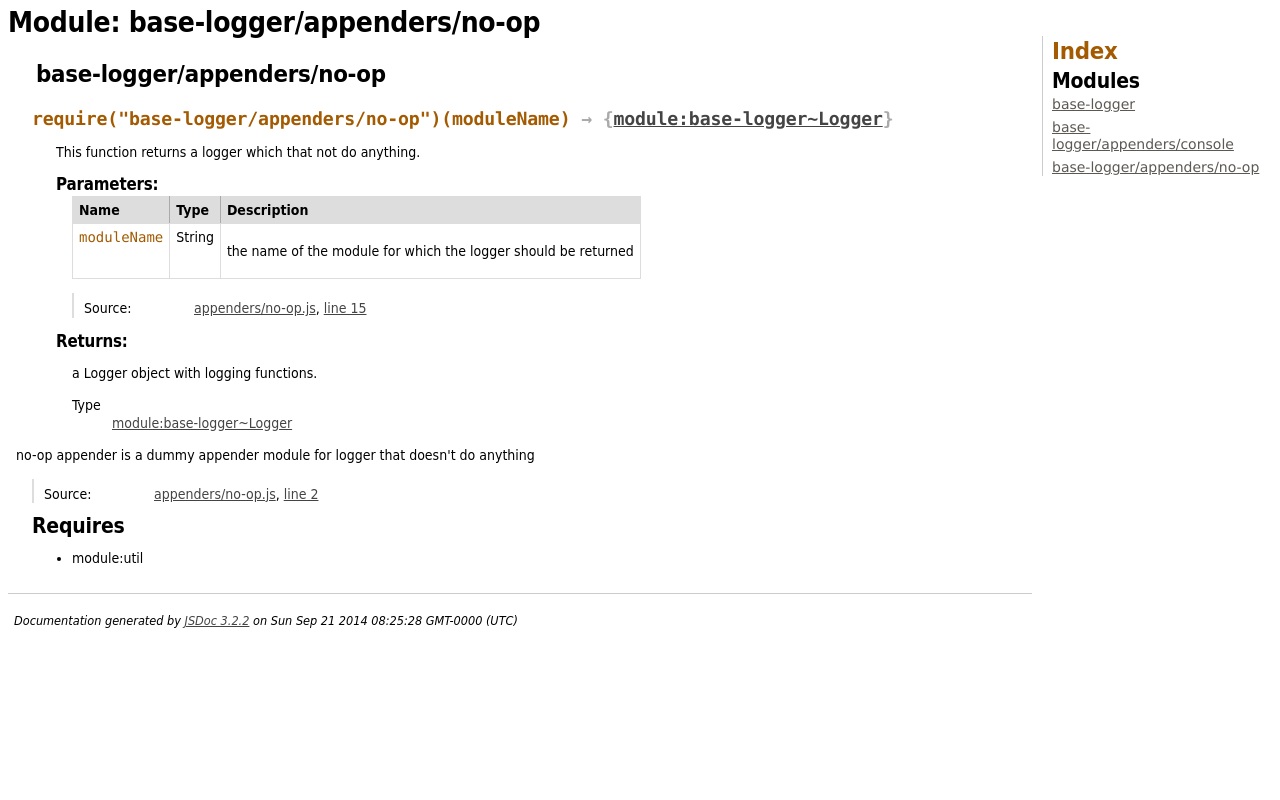
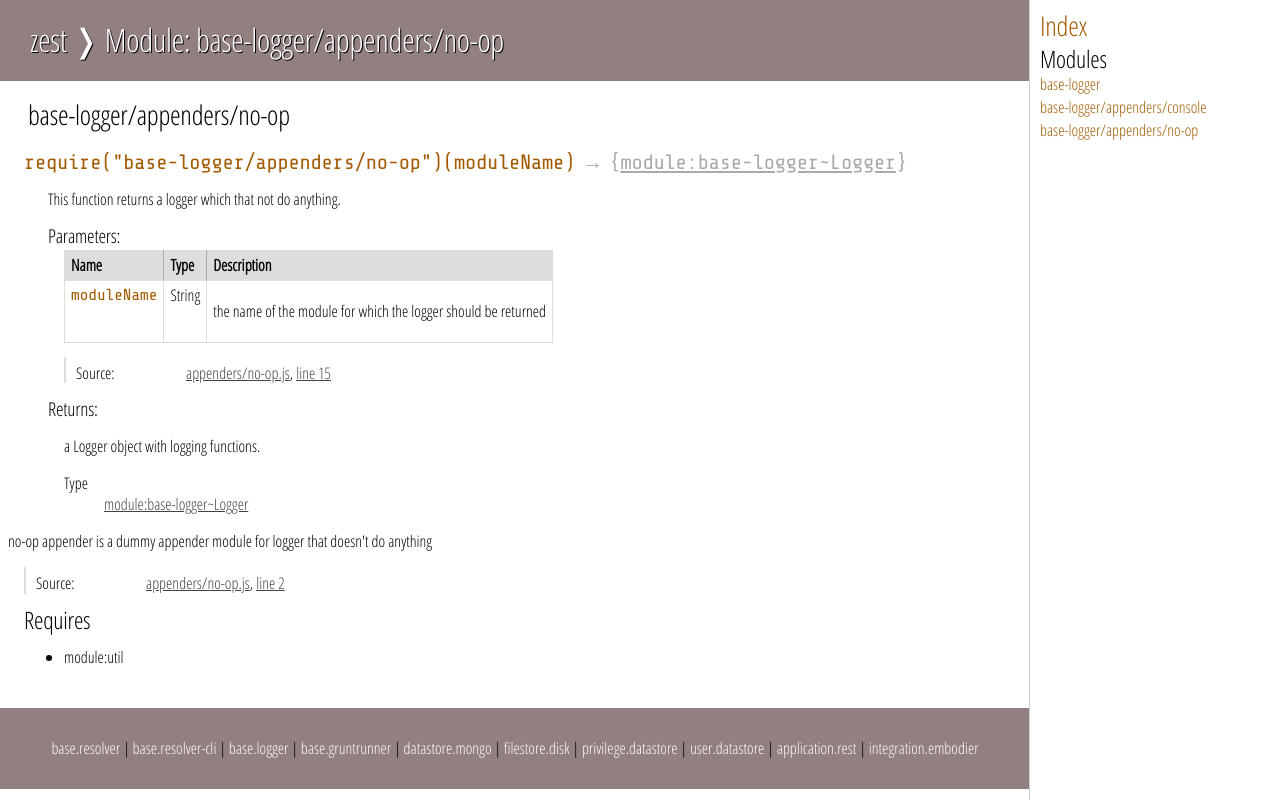
Before and after one commit to zest/base.logger, a plain HTML site: page no-op.html in a window 1280 px wide. Drawn offline with nearby package versions, Linux system fonts and the light colour scheme.

Commit message:
auto commit base.logger on 2014-09-21

```diff
--- a/no-op.html
+++ b/no-op.html
@@ -2,7 +2,7 @@
 <html lang="en">
 <head>
     <meta charset="utf-8">
-    <title>JSDoc: Module: base-logger/appenders/no-op</title>
+    <title> zest &#x276d; Module: base-logger/appenders/no-op</title>
 
     <script src="scripts/prettify/prettify.js"> </script>
     <script src="scripts/prettify/lang-css.js"> </script>
@@ -17,7 +17,7 @@
 
 <div id="main">
 
-    <h1 class="page-title">Module: base-logger/appenders/no-op</h1>
+    <h1 class="page-title">zest &#x276d; Module: base-logger/appenders/no-op</h1>
 
 
 
@@ -249,18 +249,14 @@
 
 
 
+    <footer>
+        <a href="http://zest.github.io/base.resolver/">base.resolver</a>  | <a href="http://zest.github.io/base.resolver-cli/">base.resolver-cli</a>  | <a href="http://zest.github.io/base.logger/">base.logger</a>  | <a href="http://zest.github.io/base.gruntrunner/">base.gruntrunner</a>  | <a href="http://zest.github.io/datastore.mongo/">datastore.mongo</a>  | <a href="http://zest.github.io/filestore.disk/">filestore.disk</a>  | <a href="http://zest.github.io/privilege.datastore/">privilege.datastore</a>  | <a href="http://zest.github.io/user.datastore/">user.datastore</a>  | <a href="http://zest.github.io/application.rest/">application.rest</a>  | <a href="http://zest.github.io/integration.embodier/">integration.embodier</a>
+    </footer>
 </div>
 
 <nav>
     <h2><a href="index.html">Index</a></h2><h3>Modules</h3><ul><li><a href="module-base-logger.html">base-logger</a></li><li><a href="console.html">base-logger/appenders/console</a></li><li><a href="no-op.html">base-logger/appenders/no-op</a></li></ul>
 </nav>
-
-<br clear="both">
-
-<footer>
-    Documentation generated by <a href="https://github.com/jsdoc3/jsdoc">JSDoc 3.2.2</a> on Sun Sep 21 2014 08:25:28 GMT-0000 (UTC)
-</footer>
-
 <script> prettyPrint(); </script>
 <script src="scripts/linenumber.js"> </script>
 </body>
--- a/styles/jsdoc-default.css
+++ b/styles/jsdoc-default.css
@@ -1,12 +1,13 @@
-html
-{
+@import url(http://fonts.googleapis.com/css?family=Open+Sans:300italic,400italic,600italic,400,300,600|Open+Sans+Condensed:300,300italic|Share+Tech+Mono);
+
+html {
     overflow: auto;
     background-color: #fff;
 }
 
-body
-{
-	font: 14px "DejaVu Sans Condensed", "Liberation Sans", "Nimbus Sans L", Tahoma, Geneva, "Helvetica Neue", Helvetica, Arial, sans serif;
+body {
+    font-family: 'Open Sans Condensed', sans-serif;
+    font-weight: 300;
     line-height: 130%;
     color: #000;
     background-color: #fff;
@@ -24,15 +25,13 @@ a:active {
     color: #444;
 }
 
-header
-{
+header {
     display: block;
     padding: 6px 4px;
 }
 
 .class-description {
     font-style: italic;
-	font-family: Palatino, 'Palatino Linotype', serif;
     font-size: 130%;
     line-height: 140%;
     margin-bottom: 1em;
@@ -40,18 +39,18 @@ header
 }
 
 #main {
-    float: left;
-    width: 100%;
+    position: fixed;
+    top: 0;
+    left: 0;
+    right: 250px;
+    bottom: 0;
+    overflow: auto;
 }
 
-section
-{
+section {
     display: block;
-
     background-color: #fff;
     padding: 12px 24px;
-    border-bottom: 1px solid #ccc;
-    margin-right: 240px;
 }
 
 .variation {
@@ -66,24 +65,25 @@ section
     font-weight: lighter;
 }
 
-nav
-{
+nav {
     display: block;
-	float: left;
-    margin-left: -230px;
-    margin-top: 28px;
-    width: 220px;
+    position: fixed;
+    top: 0;
+    right: 0;
+    bottom: 0;
     border-left: 1px solid #ccc;
-    padding-left: 9px;
+    padding: 10px;
+    overflow: auto;
+    width: 230px;
 }
 
 nav ul {
-    font-family: 'Lucida Grande', 'Lucida Sans Unicode', arial, sans-serif;
+    font-family: 'Open Sans Condensed', sans-serif;
     font-size: 100%;
     line-height: 17px;
-    padding:0;
-    margin:0;
-    list-style-type:none;
+    padding: 0;
+    margin: 0;
+    list-style-type: none;
 }
 
 nav h2 a, nav h2 a:visited {
@@ -100,85 +100,98 @@ nav li {
 }
 
 nav a {
-    color: #5C5954;
+    text-decoration: none;
+    color: #A35A00;
 }
 
 nav a:visited {
-    color: #5C5954;
+    color: #A35A00;
 }
 
 nav a:active {
-    color: #5C5954;
+    color: #A35A00;
 }
 
 footer {
     display: block;
-    padding: 6px;
+    padding: 30px;
     margin-top: 12px;
-    font-style: italic;
-    font-size: 90%;
+    text-align: center;
+    font-size: 100%;
+    background: #927F7F;
 }
 
-h1
-{
+footer a {
+    text-decoration: none;
+    color: #ffffff !important;
+}
+
+h1 {
     font-size: 200%;
-	font-weight: bold;
+    font-weight: normal;
     letter-spacing: -0.01em;
     margin: 6px 0 9px 0;
 }
 
-h2
-{
+.page-title {
+    font-size: 200%;
+    font-weight: normal;
+    letter-spacing: -0.01em;
+    text-shadow: 1px 1px 0 #000000;
+    margin: 0;
+    padding: 30px;
+    background: #927F7F;
+    color: #ffffff;
+}
+
+h2 {
     font-size: 170%;
-	font-weight: bold;
+    font-weight: normal;
     letter-spacing: -0.01em;
     margin: 6px 0 3px 0;
 }
 
-h3
-{
+h3 {
     font-size: 150%;
-	font-weight: bold;
+    font-weight: normal;
     letter-spacing: -0.01em;
     margin-top: 16px;
     margin: 6px 0 3px 0;
 }
 
-h4
-{
+h4 {
     font-size: 130%;
-	font-weight: bold;
+    font-weight: normal;
     letter-spacing: -0.01em;
     margin-top: 16px;
     margin: 18px 0 3px 0;
     color: #A35A00;
 }
 
-h5, .container-overview .subsection-title
-{
+h5, .container-overview .subsection-title {
     font-size: 120%;
-	font-weight: bold;
+    font-weight: normal;
     letter-spacing: -0.01em;
     margin: 8px 0 3px -16px;
 }
 
-h6
-{
+h6 {
     font-size: 100%;
     letter-spacing: -0.01em;
     margin: 6px 0 3px 0;
     font-style: italic;
 }
 
-.ancestors { color: #999; }
-.ancestors a
-{
+.ancestors {
+    color: #999;
+}
+
+.ancestors a {
     color: #999 !important;
     text-decoration: none;
 }
 
-.important
-{
+.important {
     font-weight: bold;
     color: #950B02;
 }
@@ -187,22 +200,50 @@ h6
     text-indent: -1000px;
 }
 
-.type-signature {
+.type-signature, .type-signature a, .type-signature a:visited, .type-signature a:active {
     color: #aaa;
 }
 
 .name, .signature {
-	font-family: Consolas, "Lucida Console", Monaco, monospace;
+    font-family: 'Share Tech Mono', monospace;
 }
 
-.details { margin-top: 14px; border-left: 2px solid #DDD; }
-.details dt { width:100px; float:left; padding-left: 10px;  padding-top: 6px; }
-.details dd { margin-left: 50px; }
-.details ul { margin: 0; }
-.details ul { list-style-type: none; }
-.details li { margin-left: 30px; padding-top: 6px; }
-.details pre.prettyprint { margin: 0 }
-.details .object-value { padding-top: 0; }
+.details {
+    margin-top: 14px;
+    border-left: 2px solid #DDD;
+}
+
+.details dt {
+    width: 100px;
+    float: left;
+    padding-left: 10px;
+    padding-top: 6px;
+}
+
+.details dd {
+    margin-left: 50px;
+}
+
+.details ul {
+    margin: 0;
+}
+
+.details ul {
+    list-style-type: none;
+}
+
+.details li {
+    margin-left: 30px;
+    padding-top: 6px;
+}
+
+.details pre.prettyprint {
+    margin: 0
+}
+
+.details .object-value {
+    padding-top: 0;
+}
 
 .description {
     margin-bottom: 1em;
@@ -210,16 +251,13 @@ h6
     margin-top: 1em;
 }
 
-.code-caption
-{
+.code-caption {
     font-style: italic;
-	font-family: Palatino, 'Palatino Linotype', serif;
     font-size: 107%;
     margin: 0;
 }
 
-.prettyprint
-{
+.prettyprint {
     border: 1px solid #ddd;
     width: 80%;
     overflow: auto;
@@ -229,9 +267,8 @@ h6
     width: inherit;
 }
 
-.prettyprint code
-{
-	font-family: Consolas, 'Lucida Console', Monaco, monospace;
+.prettyprint code {
+    font-family: 'Share Tech Mono', monospace;
     font-size: 100%;
     line-height: 18px;
     display: block;
@@ -242,13 +279,11 @@ h6
     border-left: 3px #ddd solid;
 }
 
-.prettyprint code span.line
-{
+.prettyprint code span.line {
     display: inline-block;
 }
 
-.params, .props
-{
+.params, .props {
     border-spacing: 0;
     border: 0;
     border-collapse: collapse;
@@ -256,12 +291,11 @@ h6
 
 .params .name, .props .name, .name code {
     color: #A35A00;
-	font-family: Consolas, 'Lucida Console', Monaco, monospace;
+    font-family: 'Share Tech Mono', monospace;
     font-size: 100%;
 }
 
-.params td, .params th, .props td, .props th
-{
+.params td, .params th, .props td, .props th {
     border: 1px solid #ddd;
     margin: 0px;
     text-align: left;
@@ -270,20 +304,23 @@ h6
     display: table-cell;
 }
 
-.params thead tr, .props thead tr
-{
+.params thead tr, .props thead tr {
     background-color: #ddd;
-	font-weight: bold;
+    font-weight: normal;
 }
 
-.params .params thead tr, .props .props thead tr
-{
+.params .params thead tr, .props .props thead tr {
     background-color: #fff;
-	font-weight: bold;
+    font-weight: normal;
 }
 
-.params th, .props th { border-right: 1px solid #aaa; }
-.params thead .last, .props thead .last { border-right: 1px solid #ddd; }
+.params th, .props th {
+    border-right: 1px solid #aaa;
+}
+
+.params thead .last, .props thead .last {
+    border-right: 1px solid #ddd;
+}
 
 .disabled {
     color: #454545;
```
Also changed, not shown: console.html (+5 -9 lines), console.js.html (+5 -9 lines), index.html (+5 -9 lines), index.js.html (+5 -9 lines), module-base-logger.html (+5 -9 lines), no-op.js.html (+5 -9 lines), styles/prettify-tomorrow.css (+58 -27 lines), styles/prettify-jsdoc.css (indentation only). Lines whose indentation alone changed are shown as unchanged.
